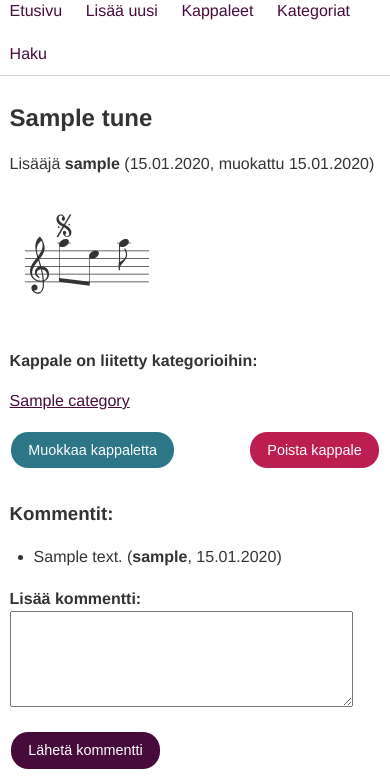
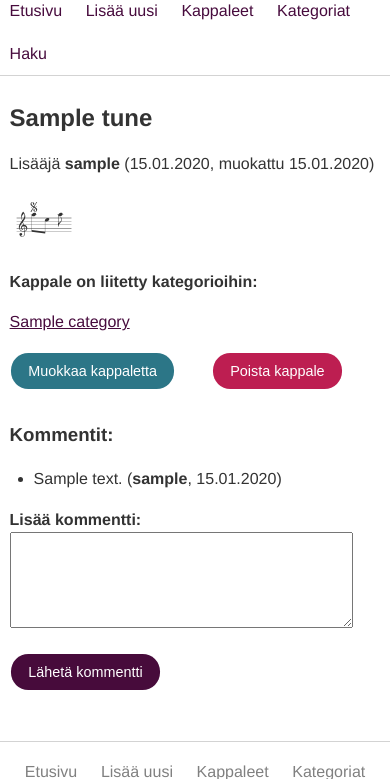
Before and after one commit to piamanns/tsoha-folkshare, a Flask app: template templates/tune.html in a window 390 px wide. Shown: the part 301-1080 px from the top of the page. Run offline with Flask 2, Linux system fonts and the light colour scheme; the visitor is signed in with stand-in values (Sample User, id 1); the template is opened without the code that fills it: most values are stand-ins (such as "Sample title", 1, 10 or a date in 2020).

Commit message:
Make tune notation responsive

```diff
--- a/static/main.css
+++ b/static/main.css
@@ -230,12 +230,13 @@ nav li:hover a {
 
 /* || TUNE PAGE */
 
-#notation {
+#notation-container {
+  width: 90%;
   margin: 1em 0;
 }
 
 .tune-admin {
-  max-width: 48em;
+  max-width: 90%;
   margin: 1em 0 2em 0;
   display: flex;
 }
--- a/templates/tune.html
+++ b/templates/tune.html
@@ -5,7 +5,7 @@
   var script = document.createElement('script');
   script.onload = function(event) {
     let sheetmusic = "{{ notation | safe }}"
-    ABCJS.renderAbc("notation", sheetmusic);
+    ABCJS.renderAbc("notation", sheetmusic, { responsive: "resize" });
   }
   script.defer = true;
   script.src = "{{url_for('static', filename='abcjs-basic-min.js')}}";
@@ -17,8 +17,10 @@
 <p>Lisääjä <strong>{{ tune.username }}</strong>
   ({{ tune.created.strftime("%d.%m.%Y") }}{% if tune.updated %}, muokattu {{ tune.updated.strftime("%d.%m.%Y") }}{% endif %})</p>
 
-<div id="notation">
-  <p>Nuotti latautuu</p>
+<div id="notation-container">
+  <div id="notation">
+    <p>Nuotti latautuu</p>
+  </div>
 </div>
 
 {% if categories %}
```
